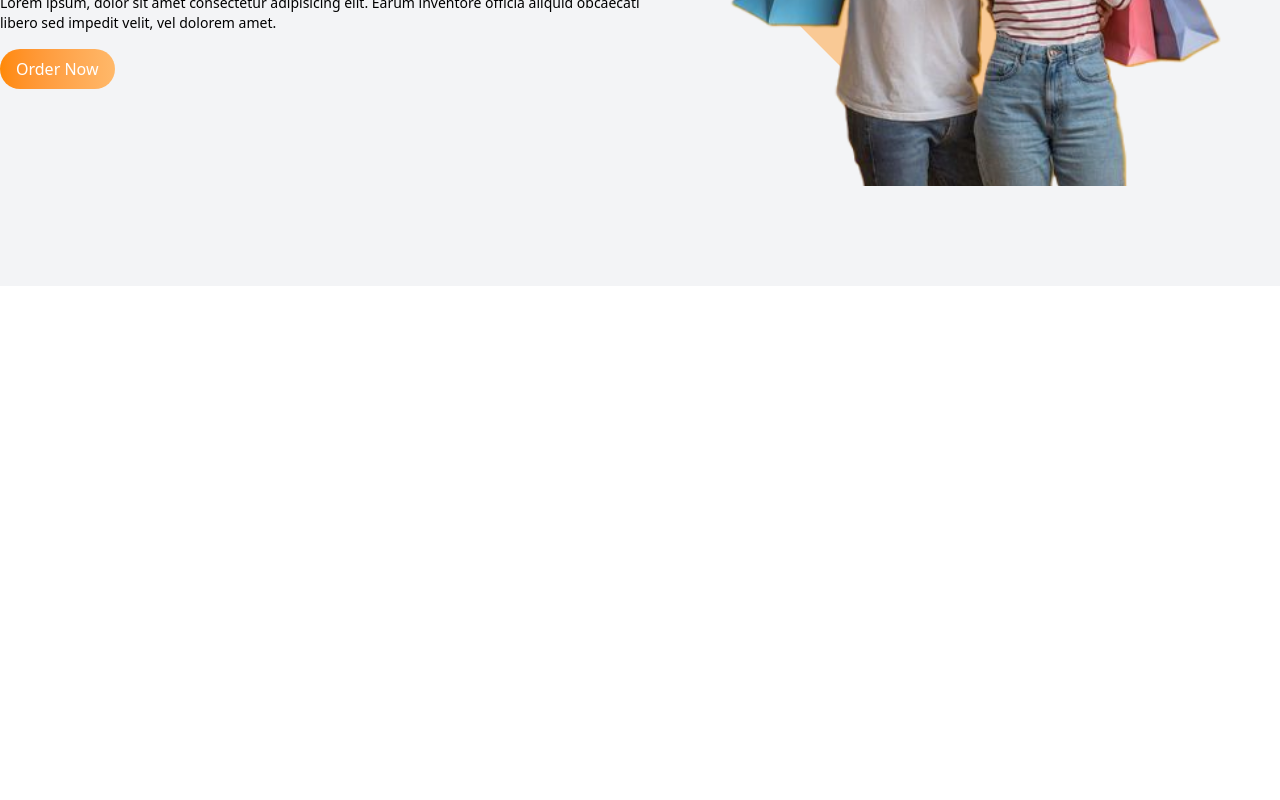
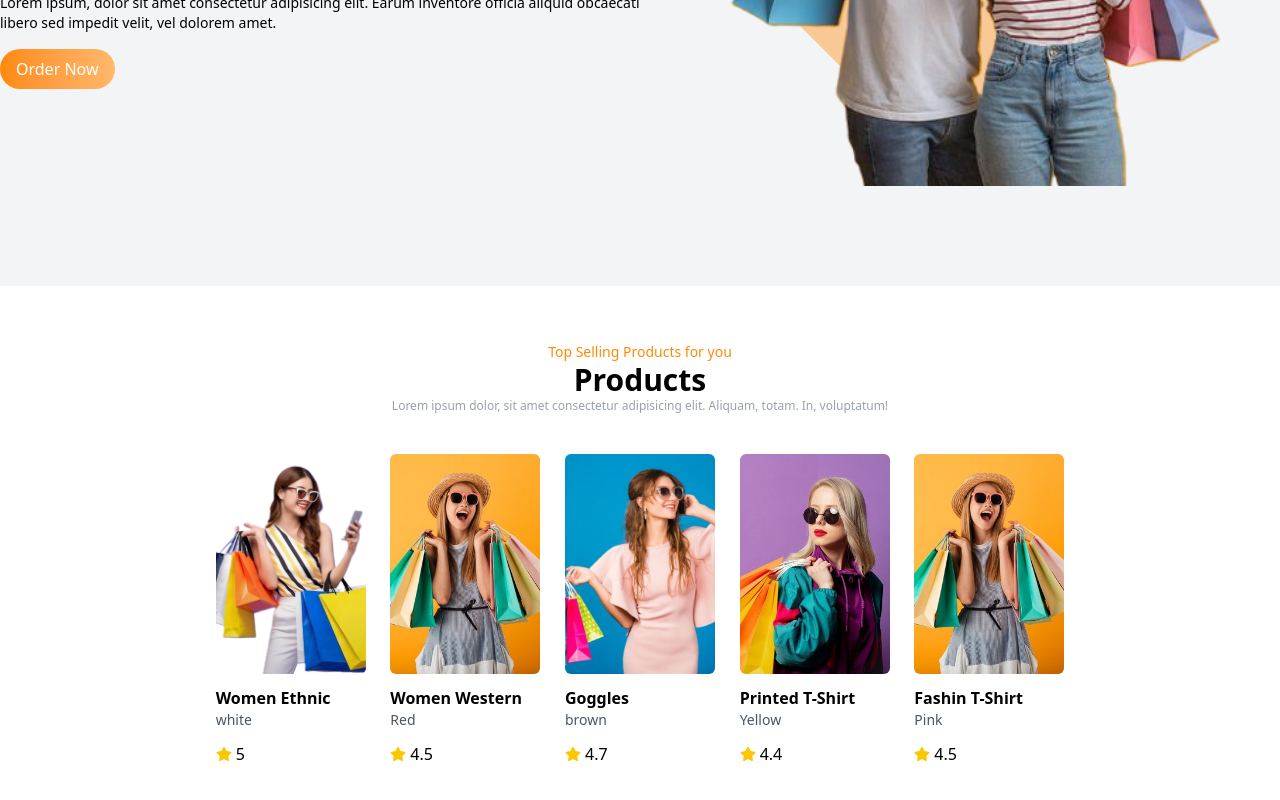
Before and after one commit to FahadAlHossain/react-ecommerce, a React (Vite) app: page / in a window 1280 px wide. Shown: the part 456-1256 px from the top of the page. Before the commit the page ends 800 px from the top, so only its background shows below. Built offline with nearby package versions, Linux system fonts and the light colour scheme.

Commit message:
products added

```diff
--- a/package.json
+++ b/package.json
@@ -11,6 +11,7 @@
   },
   "dependencies": {
     "@tailwindcss/vite": "^4.1.12",
+    "aos": "^2.3.4",
     "react": "^19.1.1",
     "react-carousel": "^4.3.0",
     "react-dom": "^19.1.1",
--- a/src/App.jsx
+++ b/src/App.jsx
@@ -1,14 +1,27 @@
-import React from 'react'
-import Navbar from './components/Navbar/Navbar'
-import Hero from './components/Hero/Hero'
+import React, { useEffect } from "react";
+import Navbar from "./components/Navbar/Navbar";
+import Hero from "./components/Hero/Hero";
+import Products from "./components/Products/Products";
+import AOS from "aos";
+import "aos/dist/aos.css"
 
 const App = () => {
+  useEffect(() => {
+    AOS.init({
+      offset: 100,
+      duration: 800,
+      easing: "ease-in-sine",
+      delay: 100,
+    });
+    AOS.refresh();
+  }, []);
   return (
     <div>
-      <Navbar/>
-      <Hero/>
+      <Navbar />
+      <Hero />
+      <Products />
     </div>
-  )
-}
+  );
+};
 
-export default App
+export default App;
--- a/src/components/Hero/Hero.jsx
+++ b/src/components/Hero/Hero.jsx
@@ -50,20 +50,20 @@ const Hero = () => {
             <div>
               <div className="grid grid-cols-1 sm:grid-cols-2">
                 <div className="flex flex-col justify-center gap-4 pt-12 sm:pt-0 text-center sm:text-left order-2 sm:order-1 relative z-10">
-                  <h1 className="text-5xl sm:text-6xl lg:text-7xl font-bold">
+                  <h1 data-aos="zoom-out" data-aos-duration="500" data-aos-once="true" className="text-5xl sm:text-6xl lg:text-7xl font-bold">
                     {item.title}
                   </h1>
-                  <p className="text-sm">
+                  <p data-aos="fade-up" data-aos-duration="500" data-aos-delay="100" className="text-sm">
                     {item.description}
                   </p>
-                  <div>
+                  <div data-aos="fade-up" data-aos-duration="500" data-aos-delay="300">
                     <button className="bg-gradient-to-r from-orange-400 to-orange-300 hover:scale-105 duration-200 text-white py-2 px-4 rounded-full">
                       Order Now
                     </button>
                   </div>
                 </div>
                 <div className="order-1 sm:order-2">
-                  <div className="relative z-10">
+                  <div data-aos="zoom-in" data-aos-once="true" className="relative z-10">
                     <img
                       className="w-[300px] h-[300px] sm:h-[450px] sm:w-[450px] sm:scale-105 lg:scale-120 object-contain mx-auto"
                       src={item.img}
--- /dev/null
+++ b/src/components/Products/Products.jsx
@@ -0,0 +1,97 @@
+import React from "react";
+import img1 from "../../assets/women/women.png";
+import img2 from "../../assets/women/women2.jpg";
+import img3 from "../../assets/women/women3.jpg";
+import img4 from "../../assets/women/women4.jpg";
+import { FaStar } from "react-icons/fa";
+
+const ProductsData = [
+  {
+    id: 1,
+    img: img1,
+    title: "Women Ethnic",
+    rating: 5.0,
+    color: "white",
+    aosDelay: "0",
+  },
+  {
+    id: 2,
+    img: img2,
+    title: "Women Western",
+    rating: 4.5,
+    color: "Red",
+    aosDelay: "200",
+  },
+  {
+    id: 3,
+    img: img3,
+    title: "Goggles",
+    rating: 4.7,
+    color: "brown",
+    aosDelay: "400",
+  },
+  {
+    id: 4,
+    img: img4,
+    title: "Printed T-Shirt",
+    rating: 4.4,
+    color: "Yellow",
+    aosDelay: "600",
+  },
+  {
+    id: 5,
+    img: img2,
+    title: "Fashin T-Shirt",
+    rating: 4.5,
+    color: "Pink",
+    aosDelay: "800",
+  },
+];
+const Products = () => {
+  return (
+    <div className="mt-14 mb-12 mx-auto w-4/6">
+      <div className="container ">
+        <div className="text-center mb-10 max-w-[600px] mx-auto">
+          <p data-aos="fade-up" className="text-sm text-orange-400">
+            Top Selling Products for you
+          </p>
+          <h1 data-aos="fade-up" className="text-3xl font-bold">
+            Products
+          </h1>
+          <p data-aos="fade-up" className="text-xs text-gray-400">
+            Lorem ipsum dolor, sit amet consectetur adipisicing elit. Aliquam,
+            totam. In, voluptatum!
+          </p>
+        </div>
+        <div>
+          <div className="grid grid-cols-1 sm:grid-cols-3 md:grid-cols-4 lg:grid-cols-5 place-items-center gap-5">
+            {ProductsData.map((data) => (
+              <div
+                data-aos="fade-up"
+                data-aos-delay={data.aosDelay}
+                key={data.id}
+                className="space-y-3"
+              >
+                <img
+                  src={data.img}
+                  alt=""
+                  className="h-[220px] w-[150px] object-cover rounded-md"
+                />
+                <div>
+                  <h3 className="font-semibold">{data.title}</h3>
+                  <p className="text-sm text-gray-600">{data.color}</p>
+                </div>
+                <div className="flex items-center gap-1">
+                  <FaStar className="text-yellow-400 " />
+                  <span>{data.rating}</span>
+                </div>
+              </div>
+            ))}
+          </div>
+        </div>
+      </div>
+    </div>
+  );
+};
+
+export default Products;
```
Also changed, not shown: 1 other file (tests, documents, lock files or other folders).
